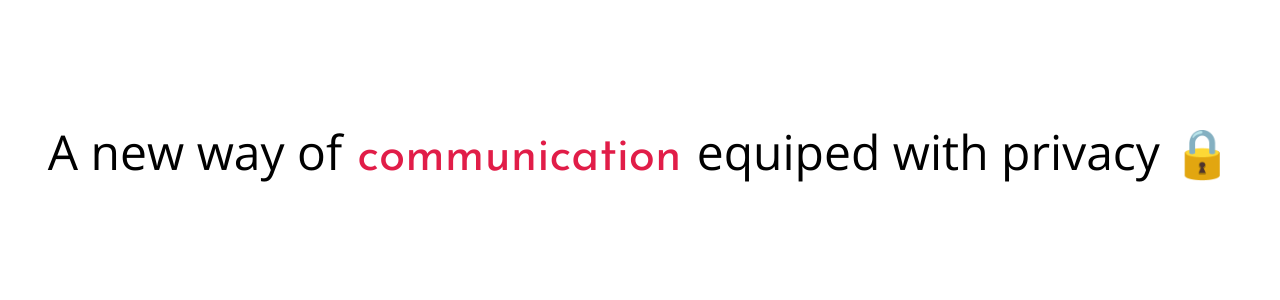
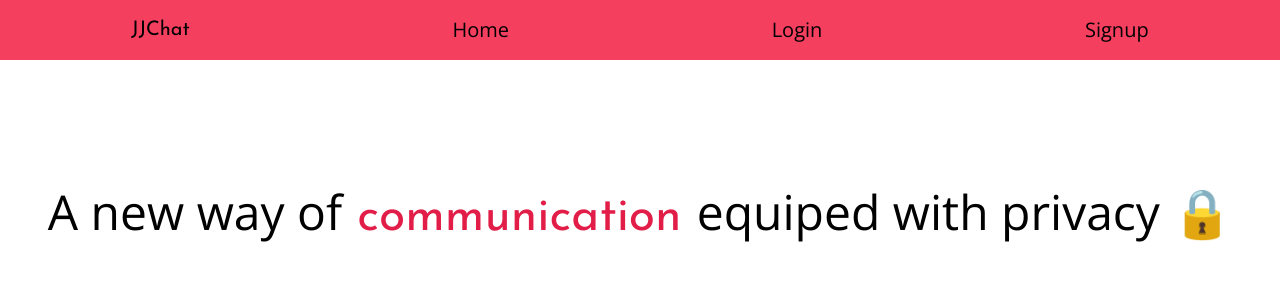
Before and after one commit to JothishJJ/jj-chat, a Next.js app: page / in a window 1280 px wide. Shown: the top 300 px of the page. Built offline with nearby package versions, Linux system fonts and the light colour scheme.

Commit message:
Add navbar

```diff
--- /dev/null
+++ b/app/components/Navbar.tsx
@@ -0,0 +1,14 @@
+import Link from "next/link";
+
+export default function Navbar() {
+    return (
+      <nav
+        className="flex bg-rose-500 py-4 text-xl justify-around"
+      >
+         <Link href="/" className="font-main">JJChat</Link>
+         <Link href="/">Home</Link>
+         <Link href="/Login">Login</Link>
+         <Link href="/Sign-up">Signup</Link>
+      </nav>
+    );
+}
--- a/app/layout.tsx
+++ b/app/layout.tsx
@@ -1,7 +1,8 @@
-import './globals.css'
-import { Inter } from 'next/font/google'
+import './globals.css';
+import { Inter } from 'next/font/google';
+import Navbar from './components/Navbar';
 
-const inter = Inter({ subsets: ['latin'] })
+const inter = Inter({ subsets: ['latin'] });
 
 export const metadata = {
     title: "JJ Chat",
@@ -15,7 +16,10 @@ export default function RootLayout({
 }) {
   return (
     <html lang="en">
-      <body className={inter.className}>{children}</body>
+      <body className={inter.className}>
+        <Navbar />
+        {children}
+      </body>
     </html>
   )
 }
```
